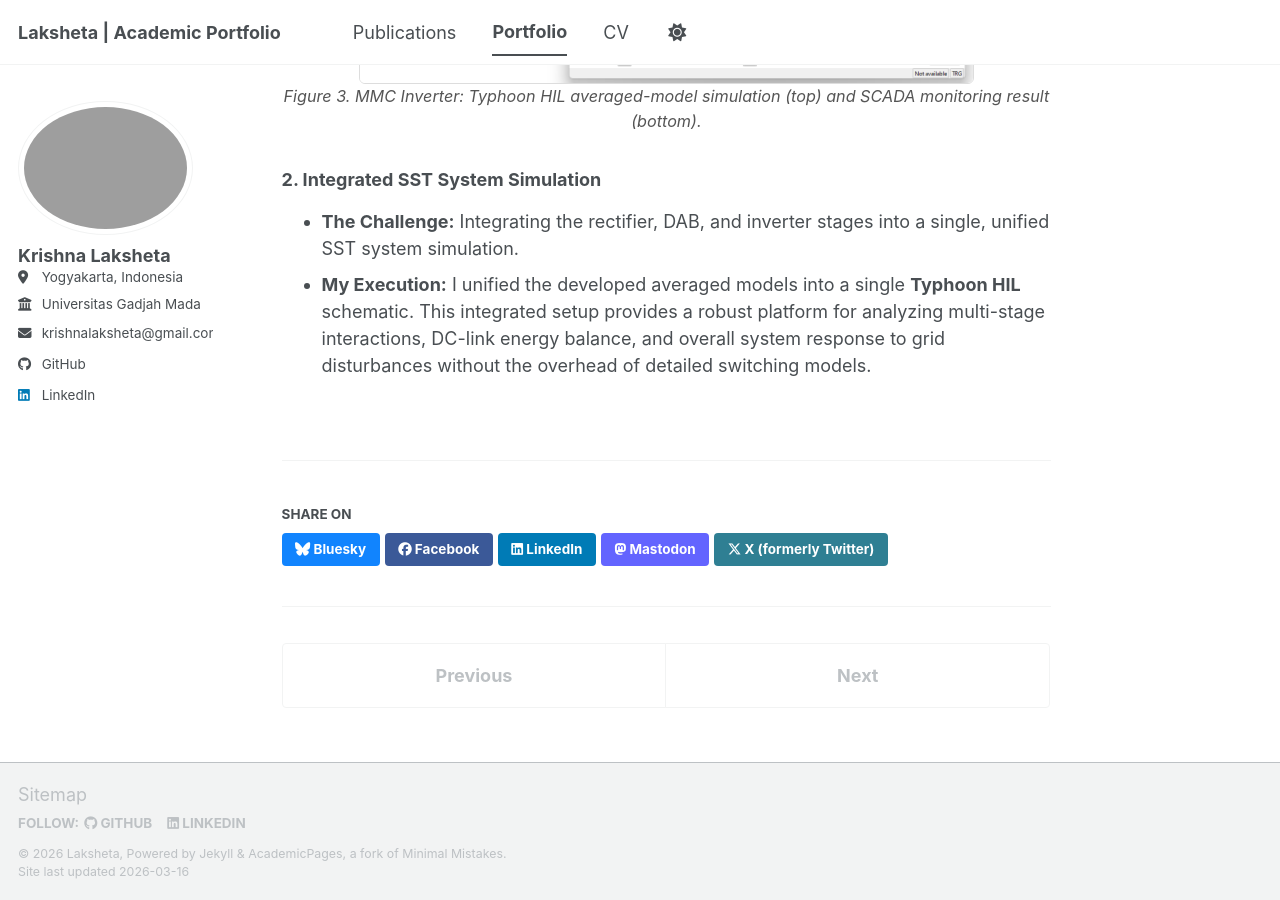
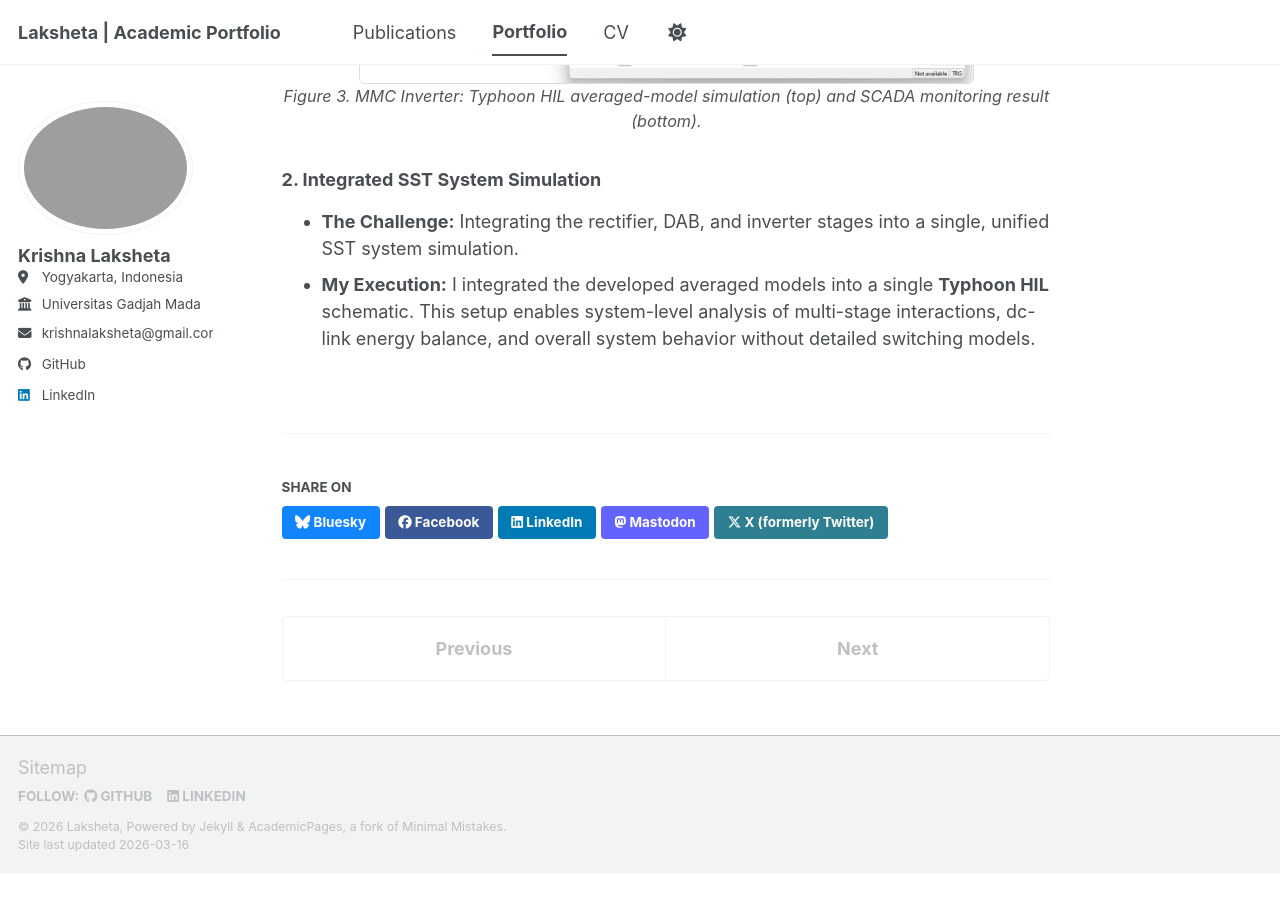
Before and after one commit to laksheta/laksheta.github.io, a Jekyll site: the page built from _portfolio/portfolio-5.md, in a window 1280 px wide and 900 px high, scrolled down 2815 px. Built offline with Jekyll 4.4.1, drawn with Linux system fonts in a browser that asks for light colours; a script bundle is joined from its source files by our own code; library files that are not in the unit come from our copies; after the commit the page ends 3688 px from its top, so only the background shows below that.

Commit message:
port-5: revise 2nd section draft

```diff
--- a/_portfolio/portfolio-5.md
+++ b/_portfolio/portfolio-5.md
@@ -36,4 +36,4 @@ This research focuses on developing a system-level simulation of a three-stage S
 
 ### 2. Integrated SST System Simulation
 * **The Challenge:** Integrating the rectifier, DAB, and inverter stages into a single, unified SST system simulation.
-* **My Execution:** I unified the developed averaged models into a single **Typhoon HIL** schematic. This integrated setup provides a robust platform for analyzing multi-stage interactions, DC-link energy balance, and overall system response to grid disturbances without the overhead of detailed switching models.
+* **My Execution:** I integrated the developed averaged models into a single **Typhoon HIL** schematic. This setup enables system-level analysis of multi-stage interactions, dc-link energy balance, and overall system behavior without detailed switching models.
```
